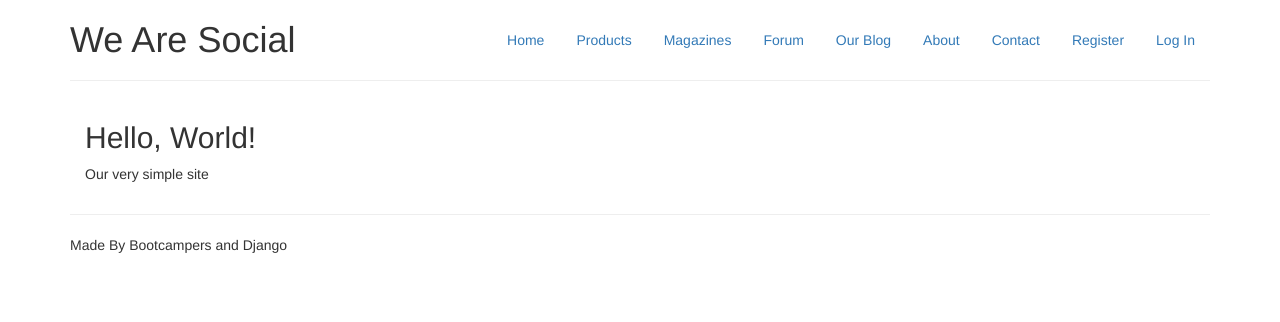
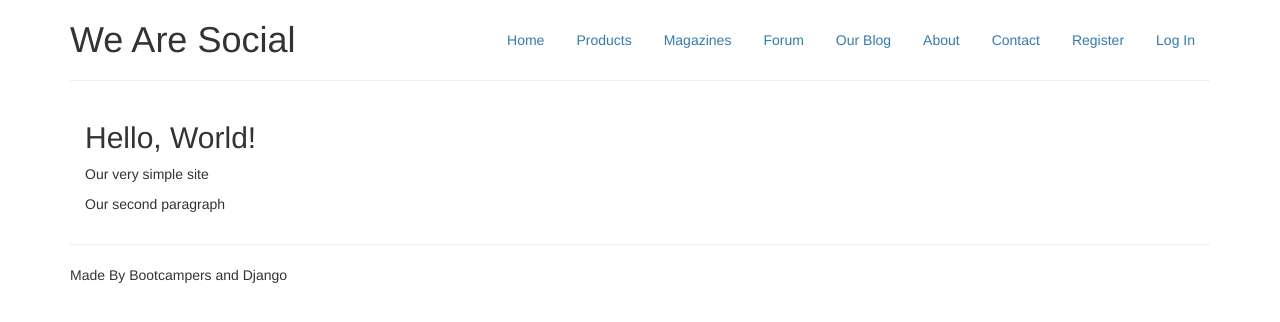
Before and after one commit to GiuseppeJoeT/py_we_are_social_app, a Django app: page / in a window 1280 px wide. Shown: the top 322 px of the page. Run offline with Django 3.2, Linux system fonts and the light colour scheme; parts of the project's set-up code (start-up, migrations or seed data) failed here and were passed over; some libraries are stand-ins or nearby versions.

Commit message:
Updated the idex

```diff
--- a/templates/index.html
+++ b/templates/index.html
@@ -2,4 +2,5 @@
 {% block content %}
     <h2>Hello, World!</h2>
     <p>Our very simple site</p>
+    <p>Our second paragraph</p>
 {% endblock %}
```
